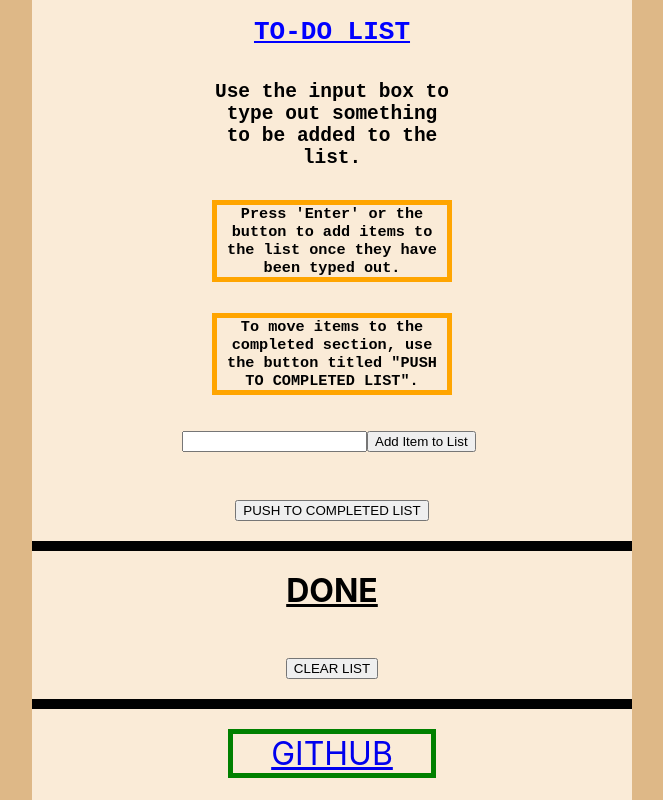
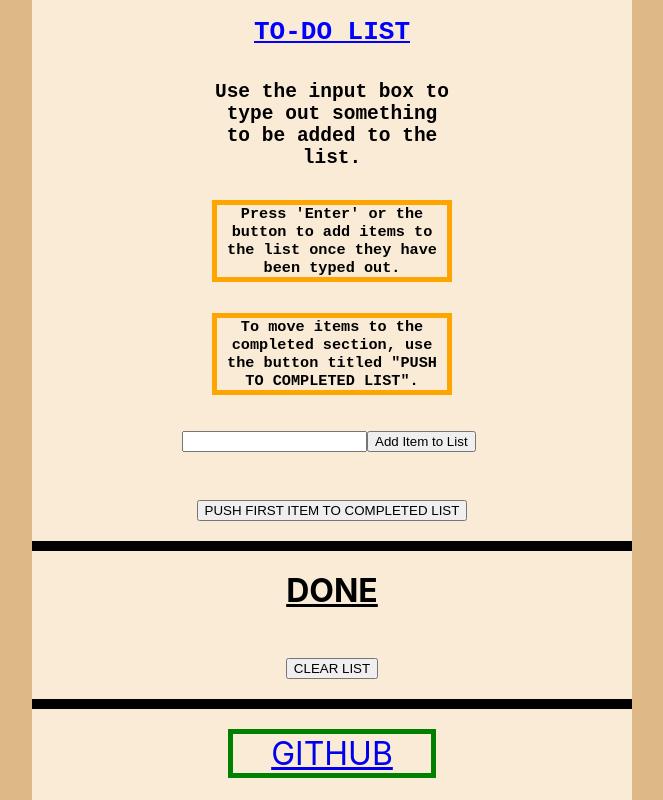
Before and after one commit to horsellcommon/CN-Todo-List-Activity, a React (Create React App) app: page / in a window 1280 px wide. Shown: the whole page, without its empty margins (308-971 px from the left). Built offline with nearby package versions, Linux system fonts and the light colour scheme.

Commit message:
Reworded button

```diff
--- a/src/components/list.js
+++ b/src/components/list.js
@@ -72,7 +72,7 @@ const FirstList = () => {
       </div>
       <div>
         <button className="centered" onClick={addToNewList}>
-          PUSH TO COMPLETED LIST
+          PUSH FIRST ITEM TO COMPLETED LIST
         </button>
         <br />
         <div className="bigunderline"></div>
```
